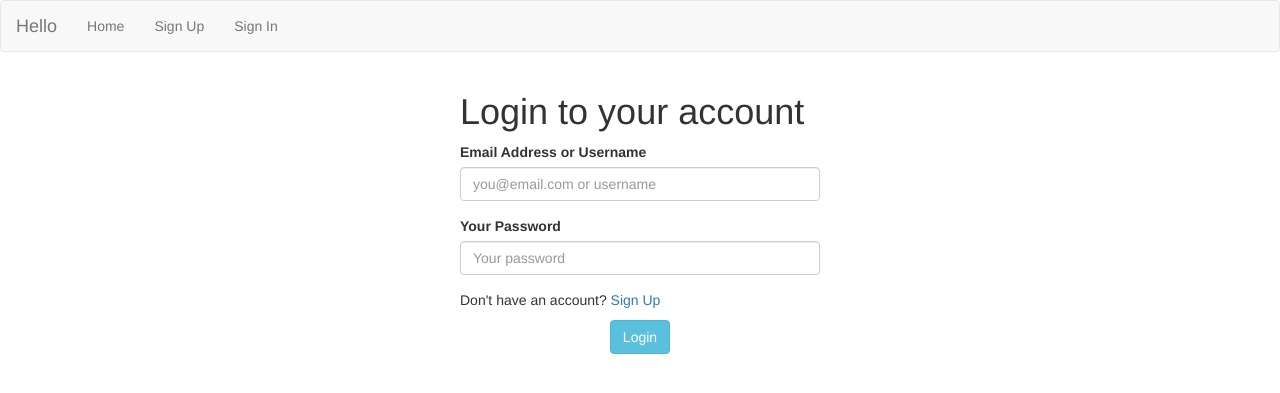
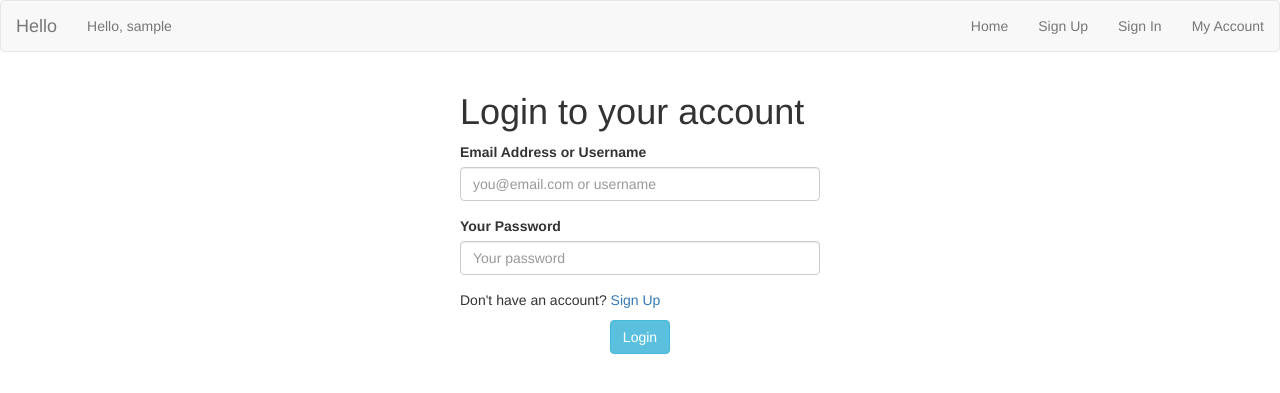
Before and after one commit to taniacheng/awkward-koalas, a PHP site: page /login.php in a window 1280 px wide. Shown: the top 393 px of the page. Run offline with PHP 8.4, Linux system fonts and the light colour scheme; the visitor is signed in with stand-in values (Sample User, id 1); data that the repository does not hold is empty.

Commit message:
added text to navigation and updated head

```diff
--- a/includes/head.php
+++ b/includes/head.php
@@ -5,5 +5,5 @@
     <link href="components/font-awesome/css/font-awesome.css" rel="stylesheet">
 
     <script src="components/jquery/dist/jquery.js"></script>
-    <script src="components/bootstrap/js/bootstrap.js"></script>
+    <script src="components/bootstrap/dist/js/bootstrap.js"></script>
 </head>
--- a/includes/navigation.php
+++ b/includes/navigation.php
@@ -8,13 +8,21 @@
                 <span class="icon-bar"></span>
             </button>
             <a href="index.php" class="navbar-brand">Hello</a>
+             <p class="navbar-text navbar-right">
+                <?php
+                if($_SESSION["username"]) {
+                    echo "Hello," . " " .$_SESSION["username"];
+                }
+                ?>
+            </p>
         </div>
         <!--end navbar-header-->
         <div class="collapse navbar-collapse" id="main-menu">
-            <ul class="nav navbar-nav">
+            <ul class="nav navbar-nav navbar-right">
                 <li><a href="index.php">Home</a></li>
                 <li><a href="register.php">Sign Up</a></li>
                 <li><a href="login.php">Sign In</a></li>
+                <li><a href="account.php">My Account</a></li>
             </ul>
         </div>
         <!--end collapse-->
```
